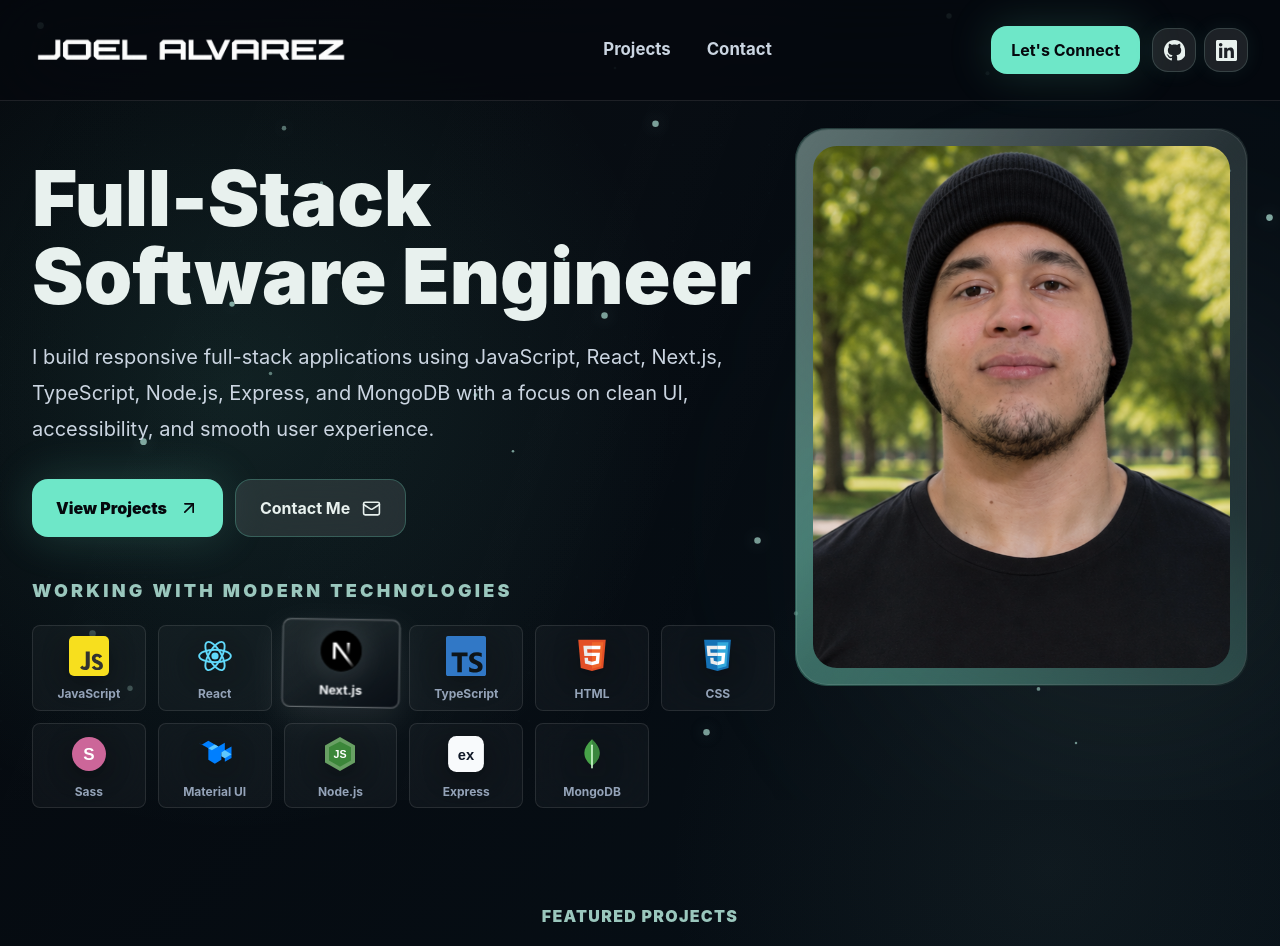
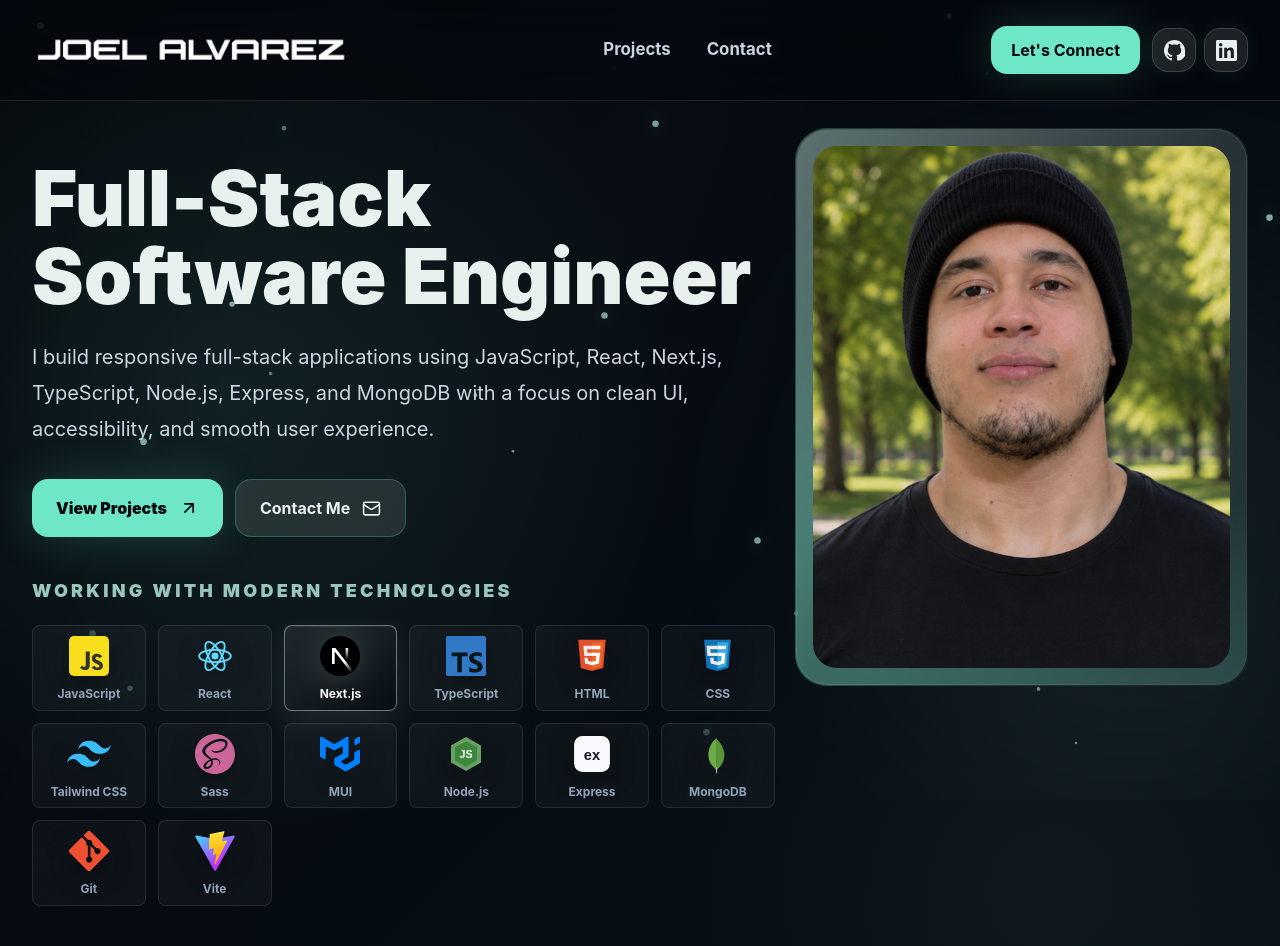
Before and after one commit to Alvarez-J1/Frontend-Portfolio, a Next.js app: page / in a window 1280 px wide. Shown: the top 946 px of the page. Built offline with nearby package versions, Linux system fonts and the light colour scheme.

Commit message:
added two more technologies

```diff
--- a/app/page.tsx
+++ b/app/page.tsx
@@ -195,40 +195,42 @@ const heroTechnologies = [
     ),
   },
   {
+    name: "Tailwind CSS",
+    accent: "#38BDF8",
+    icon: (
+      <TechLogoSvg className="h-9 w-11">
+        <svg viewBox="0 0 48 29" className={techIconClass} aria-hidden>
+          <path
+            fill="#38bdf8"
+            d="M24 0C17.6 0 13.6 3.2 12 9.6c2.4-3.2 5.2-4.4 8.4-3.6 1.8.45 3.09 1.76 4.52 3.2 2.33 2.35 5.02 5.05 11.08 5.05 6.4 0 10.4-3.2 12-9.6-2.4 3.2-5.2 4.4-8.4 3.6-1.8-.45-3.09-1.76-4.52-3.2C32.75 2.7 30.06 0 24 0ZM12 14.25c-6.4 0-10.4 3.2-12 9.6 2.4-3.2 5.2-4.4 8.4-3.6 1.8.45 3.09 1.76 4.52 3.2 2.33 2.35 5.02 5.05 11.08 5.05 6.4 0 10.4-3.2 12-9.6-2.4 3.2-5.2 4.4-8.4 3.6-1.8-.45-3.09-1.76-4.52-3.2-2.33-2.35-5.02-5.05-11.08-5.05Z"
+          />
+        </svg>
+      </TechLogoSvg>
+    ),
+  },
+  {
     name: "Sass",
     accent: "#CC6699",
     icon: (
       <TechLogoSvg className="size-10">
         <svg viewBox="0 0 24 24" className={techIconClass} aria-hidden>
-          <circle cx="12" cy="12" r="10.2" fill="#cc6699" />
-          <text
-            x="12"
-            y="15.8"
-            textAnchor="middle"
-            fontFamily="Arial, sans-serif"
-            fontSize="10.2"
-            fontWeight="800"
-            fill="#fff"
-          >
-            S
-          </text>
+          <path
+            fill="#CC6699"
+            d="M12 0c6.627 0 12 5.373 12 12s-5.373 12-12 12S0 18.627 0 12 5.373 0 12 0zM9.615 15.998c.175.645.156 1.248-.024 1.792l-.065.18c-.024.061-.052.12-.078.176-.14.29-.326.56-.555.81-.698.759-1.672 1.047-2.09.805-.45-.262-.226-1.335.584-2.19.871-.918 2.12-1.509 2.12-1.509v-.003l.108-.061zm9.911-10.861c-.542-2.133-4.077-2.834-7.422-1.645-1.989.707-4.144 1.818-5.693 3.267C4.568 8.48 4.275 9.98 4.396 10.607c.427 2.211 3.457 3.657 4.703 4.73v.006c-.367.18-3.056 1.529-3.686 2.925-.675 1.47.105 2.521.615 2.655 1.575.436 3.195-.36 4.065-1.649.84-1.261.766-2.881.404-3.676.496-.135 1.08-.195 1.83-.104 2.101.24 2.521 1.56 2.43 2.1-.09.539-.523.854-.674.944-.15.091-.195.12-.181.181.015.09.091.09.21.075.165-.03 1.096-.45 1.141-1.471.045-1.29-1.186-2.729-3.375-2.7-.9.016-1.471.091-1.875.256-.03-.045-.061-.075-.105-.105-1.35-1.455-3.855-2.475-3.75-4.41.03-.705.285-2.564 4.8-4.814 3.705-1.846 6.661-1.335 7.171-.21.733 1.604-1.576 4.59-5.431 5.024-1.47.165-2.235-.404-2.431-.615-.209-.225-.239-.24-.314-.194-.12.06-.045.255 0 .375.12.3.585.825 1.396 1.095.704.225 2.43.359 4.5-.45 2.324-.899 4.139-3.405 3.614-5.505l.073.067z"
+          />
         </svg>
       </TechLogoSvg>
     ),
   },
   {
-    name: "Material UI",
+    name: "MUI",
     accent: "#007FFF",
     icon: (
       <TechLogoSvg className="size-10">
         <svg viewBox="0 0 24 24" className={techIconClass} aria-hidden>
           <path
-            fill="#007fff"
-            d="M2.1 5.2 8 8.6v6.9l3.9 2.3 3.9-2.3v-4.4l2.1 1.2v4.4l4-2.3V7.5l-4 2.3v-4.6L14 7.5l-2.1-1.2L8 4.1 4 6.4 2.1 5.2Z"
-          />
-          <path
-            fill="#5ec8ff"
-            d="m8 8.6 3.9-2.3 2.1 1.2-3.9 2.3L8 8.6Zm7.8 2.5 2.1-1.3 4 2.4-4 2.3-2.1-1.2v-2.2Z"
+            fill="#007FFF"
+            d="M20.229 15.793a.666.666 0 0 0 .244-.243.666.666 0 0 0 .09-.333l.012-3.858a.666.666 0 0 1 .09-.333.666.666 0 0 1 .245-.243L23 9.58a.667.667 0 0 1 .333-.088.667.667 0 0 1 .333.09.667.667 0 0 1 .244.243.666.666 0 0 1 .089.333v7.014a.667.667 0 0 1-.335.578l-7.893 4.534a.666.666 0 0 1-.662 0l-6.194-3.542a.667.667 0 0 1-.246-.244.667.667 0 0 1-.09-.335v-3.537c0-.004.004-.006.008-.004s.008 0 .008-.005v-.004c0-.003.002-.005.004-.007l5.102-2.93c.004-.003.002-.01-.003-.01a.005.005 0 0 1-.004-.002.005.005 0 0 1-.001-.004l.01-3.467a.667.667 0 0 0-.333-.58.667.667 0 0 0-.667 0L8.912 9.799a.667.667 0 0 1-.665 0l-3.804-2.19a.667.667 0 0 0-.999.577v6.267a.667.667 0 0 1-.332.577.666.666 0 0 1-.332.09.667.667 0 0 1-.333-.088L.336 13.825a.667.667 0 0 1-.246-.244.667.667 0 0 1-.09-.336L.019 2.292a.667.667 0 0 1 .998-.577l7.23 4.153a.667.667 0 0 0 .665 0l7.228-4.153a.666.666 0 0 1 .333-.088.666.666 0 0 1 .333.09.667.667 0 0 1 .244.244.667.667 0 0 1 .088.333V13.25c0 .117-.03.232-.089.334a.667.667 0 0 1-.245.244l-3.785 2.18a.667.667 0 0 0-.245.245.666.666 0 0 0-.089.334.667.667 0 0 0 .09.334.666.666 0 0 0 .247.244l2.088 1.189a.67.67 0 0 0 .33.087.667.667 0 0 0 .332-.089l4.457-2.56Zm.438-9.828a.666.666 0 0 0 .09.335.666.666 0 0 0 .248.244.667.667 0 0 0 .67-.008l2.001-1.2a.666.666 0 0 0 .237-.243.667.667 0 0 0 .087-.329V2.32a.667.667 0 0 0-.091-.335.667.667 0 0 0-.584-.33.667.667 0 0 0-.334.094l-2 1.2a.666.666 0 0 0-.238.243.668.668 0 0 0-.086.329v2.445Z"
           />
         </svg>
       </TechLogoSvg>
@@ -297,21 +299,81 @@ const heroTechnologies = [
     accent: "#47A248",
     icon: (
       <TechLogoSvg className="h-11 w-9">
+        <svg
+          viewBox="8.738 -5.036 17.46 39.406"
+          className={techIconClass}
+          aria-hidden
+        >
+          <path
+            fill="#599636"
+            d="m15.9.087.854 1.604c.192.296.4.558.645.802a22.406 22.406 0 0 1 2.004 2.266c1.447 1.9 2.423 4.01 3.12 6.292.418 1.394.645 2.824.662 4.27.07 4.323-1.412 8.035-4.4 11.12a12.7 12.7 0 0 1-1.57 1.342c-.296 0-.436-.227-.558-.436a3.589 3.589 0 0 1-.436-1.255c-.105-.523-.174-1.046-.14-1.586v-.244c-.024-.052-.285-24.052-.181-24.175z"
+          />
+          <path
+            fill="#6CAC48"
+            d="m15.9.034c-.035-.07-.07-.017-.105.017.017.35-.105.662-.296.96-.21.296-.488.523-.767.767-1.55 1.342-2.77 2.963-3.747 4.776-1.3 2.44-1.97 5.055-2.16 7.808-.087.993.314 4.497.627 5.508.854 2.684 2.388 4.933 4.375 6.885.488.47 1.01.906 1.55 1.325.157 0 .174-.14.21-.244a4.78 4.78 0 0 0 .157-.68l.35-2.614z"
+          />
+          <path
+            fill="#C2BFBF"
+            d="M16.754 28.845c.035-.4.227-.732.436-1.063-.21-.087-.366-.26-.488-.453a3.235 3.235 0 0 1-.26-.575c-.244-.732-.296-1.5-.366-2.248v-.453c-.087.07-.105.662-.105.75a17.37 17.37 0 0 1-.314 2.353c-.052.314-.087.627-.28.906 0 .035 0 .07.017.122.314.924.4 1.865.453 2.824v.35c0 .418-.017.33.33.47.14.052.296.07.436.174.105 0 .122-.087.122-.157l-.052-.575v-1.604c-.017-.28.035-.558.07-.82z"
+          />
+        </svg>
+      </TechLogoSvg>
+    ),
+  },
+  {
+    name: "Git",
+    accent: "#F05032",
+    icon: (
+      <TechLogoSvg className="size-10">
         <svg viewBox="0 0 24 24" className={techIconClass} aria-hidden>
           <path
-            fill="#47a248"
-            d="M12 2.1c3.4 3.2 5.1 6.2 5.1 9 0 3.7-2.1 6.5-5.1 8.7-3-2.2-5.1-5-5.1-8.7 0-2.8 1.7-5.8 5.1-9Z"
+            fill="#F05032"
+            d="M13.09 23.549a1.54 1.54 0 0 1-2.18 0L.451 13.089a1.54 1.54 0 0 1 0-2.179l7.191-7.19 2.733 2.733a1.85 1.85 0 0 0 .964 2.326v6.66a1.849 1.849 0 1 0 1.54 0V8.957l2.508 2.508a1.85 1.85 0 1 0 1.09-1.09l-2.634-2.634a1.85 1.85 0 0 0-2.378-2.377L8.73 2.63 10.91.451a1.54 1.54 0 0 1 2.179 0l10.459 10.46a1.54 1.54 0 0 1 0 2.179z"
+          />
+        </svg>
+      </TechLogoSvg>
+    ),
+  },
+  {
+    name: "Vite",
+    accent: "#A855F7",
+    icon: (
+      <TechLogoSvg className="size-10">
+        <svg
+          viewBox="-1.871 -0.407 259.721 257.849"
+          className={techIconClass}
+          aria-hidden
+        >
+          <defs>
+            <linearGradient
+              id="vite-gradient-base"
+              x1="-.828%"
+              x2="57.636%"
+              y1="7.652%"
+              y2="78.411%"
+            >
+              <stop offset="0" stopColor="#41D1FF" />
+              <stop offset="1" stopColor="#BD34FE" />
+            </linearGradient>
+            <linearGradient
+              id="vite-gradient-bolt"
+              x1="43.376%"
+              x2="50.316%"
+              y1="2.242%"
+              y2="89.03%"
+            >
+              <stop offset="0" stopColor="#FFEA83" />
+              <stop offset=".083" stopColor="#FFDD35" />
+              <stop offset="1" stopColor="#FFA800" />
+            </linearGradient>
+          </defs>
+          <path
+            fill="url(#vite-gradient-base)"
+            d="M255.153 37.938 134.897 252.976c-2.483 4.44-8.862 4.466-11.382.048L.875 37.958c-2.746-4.814 1.371-10.646 6.827-9.67l120.385 21.517a6.537 6.537 0 0 0 2.322-.004l117.867-21.483c5.438-.991 9.574 4.796 6.877 9.62z"
           />
           <path
-            fill="#2f6f36"
-            d="M12 2.1v17.7c3-2.2 5.1-5 5.1-8.7 0-2.8-1.7-5.8-5.1-9Z"
-            opacity=".55"
-          />
-          <path
-            d="M12 6.2v14.9"
-            stroke="#d7ffd7"
-            strokeLinecap="round"
-            strokeWidth="1.05"
+            fill="url(#vite-gradient-bolt)"
+            d="M185.432.063 96.44 17.501a3.268 3.268 0 0 0-2.634 3.014l-5.474 92.456a3.268 3.268 0 0 0 3.997 3.378l24.777-5.718c2.318-.535 4.413 1.507 3.936 3.838l-7.361 36.047c-.495 2.426 1.782 4.5 4.151 3.78l15.304-4.649c2.372-.72 4.652 1.36 4.15 3.788l-11.698 56.621c-.732 3.542 3.979 5.473 5.943 2.437l1.313-2.028 72.516-144.72c1.215-2.423-.88-5.186-3.54-4.672l-25.505 4.922c-2.396.462-4.435-1.77-3.759-4.114l16.646-57.705c.677-2.35-1.37-4.583-3.769-4.113z"
           />
         </svg>
       </TechLogoSvg>
@@ -708,7 +770,7 @@ function AnimatedTechStack({
         {heroTechnologies.map((tech, index) => {
           const isActive = index === activeIndex;
           return (
-            <motion.button
+            <button
               key={tech.name}
               type="button"
               onClick={() => setActiveIndex(index)}
@@ -729,68 +791,17 @@ function AnimatedTechStack({
               }
               aria-label={`${tech.name} technology`}
               aria-pressed={isActive}
-              initial={false}
-              animate={
-                isActive && !prefersReducedMotion
-                  ? {
-                      y: [0, -5, 0],
-                      scale: [1, 1.035, 1],
-                      rotate: [0, -1.5, 1.5, 0],
-                    }
-                  : { y: 0, scale: 1, rotate: 0 }
-              }
-              whileHover={
-                prefersReducedMotion ? undefined : { y: -4, scale: 1.02 }
-              }
-              whileTap={{ scale: 0.98 }}
-              transition={
-                isActive && !prefersReducedMotion
-                  ? { duration: 2.4, repeat: Infinity, ease: "easeInOut" }
-                  : { duration: 0.35 }
-              }
             >
-              <motion.span
-                className="pointer-events-none absolute inset-2 rounded-lg opacity-0 blur-lg"
-                style={{
-                  background: `radial-gradient(circle, ${tech.accent}24 0%, transparent 68%)`,
-                }}
-                animate={
-                  isActive && !prefersReducedMotion
-                    ? { opacity: [0.1, 0.18, 0.1], scale: [0.96, 1.04, 0.96] }
-                    : { opacity: 0, scale: 0.96 }
-                }
-                transition={
-                  isActive && !prefersReducedMotion
-                    ? { duration: 2.4, repeat: Infinity, ease: "easeInOut" }
-                    : { duration: 0.25 }
-                }
-              />
               <span className="relative flex size-11 items-center justify-center">
                 {tech.icon}
               </span>
-              <motion.span
-                className="relative block max-w-full truncate text-[0.72rem] font-bold leading-none sm:text-xs"
-                initial={false}
-                animate={{ color: isActive ? tech.accent : "#94a3b8" }}
-                transition={{ duration: 0.25 }}
+              <span
+                className="relative block max-w-full truncate text-[0.72rem] font-bold leading-none transition-colors duration-300 sm:text-xs"
+                style={{ color: isActive ? tech.accent : undefined }}
               >
                 {tech.name}
-              </motion.span>
-              <motion.span
-                className="absolute bottom-1.5 h-1 w-1 rounded-full"
-                style={{ backgroundColor: tech.accent }}
-                initial={false}
-                animate={{
-                  opacity: isActive ? 1 : 0,
-                  scale: isActive && !prefersReducedMotion ? [0.8, 1.25, 0.8] : 1,
-                }}
-                transition={
-                  isActive && !prefersReducedMotion
-                    ? { duration: 1.2, repeat: Infinity, ease: "easeInOut" }
-                    : { duration: 0.2 }
-                }
-              />
-            </motion.button>
+              </span>
+            </button>
           );
         })}
       </div>
```
